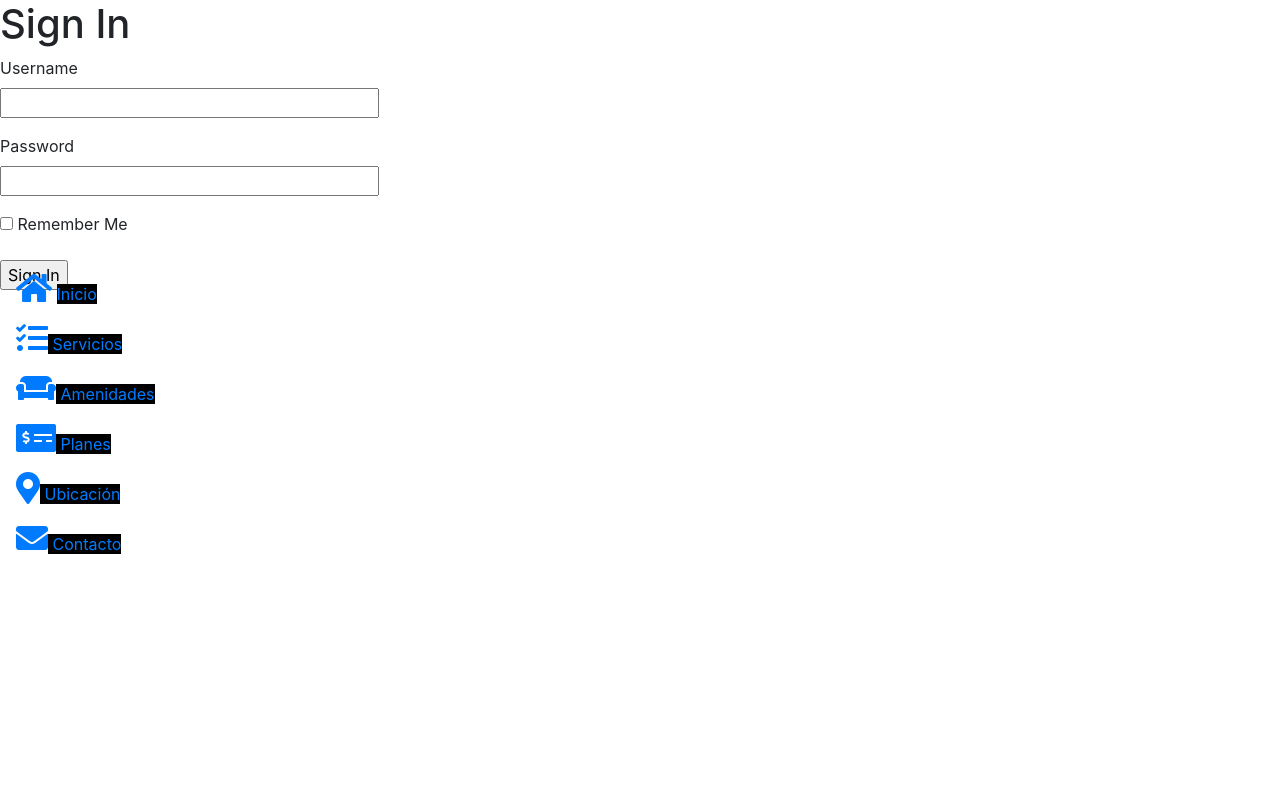
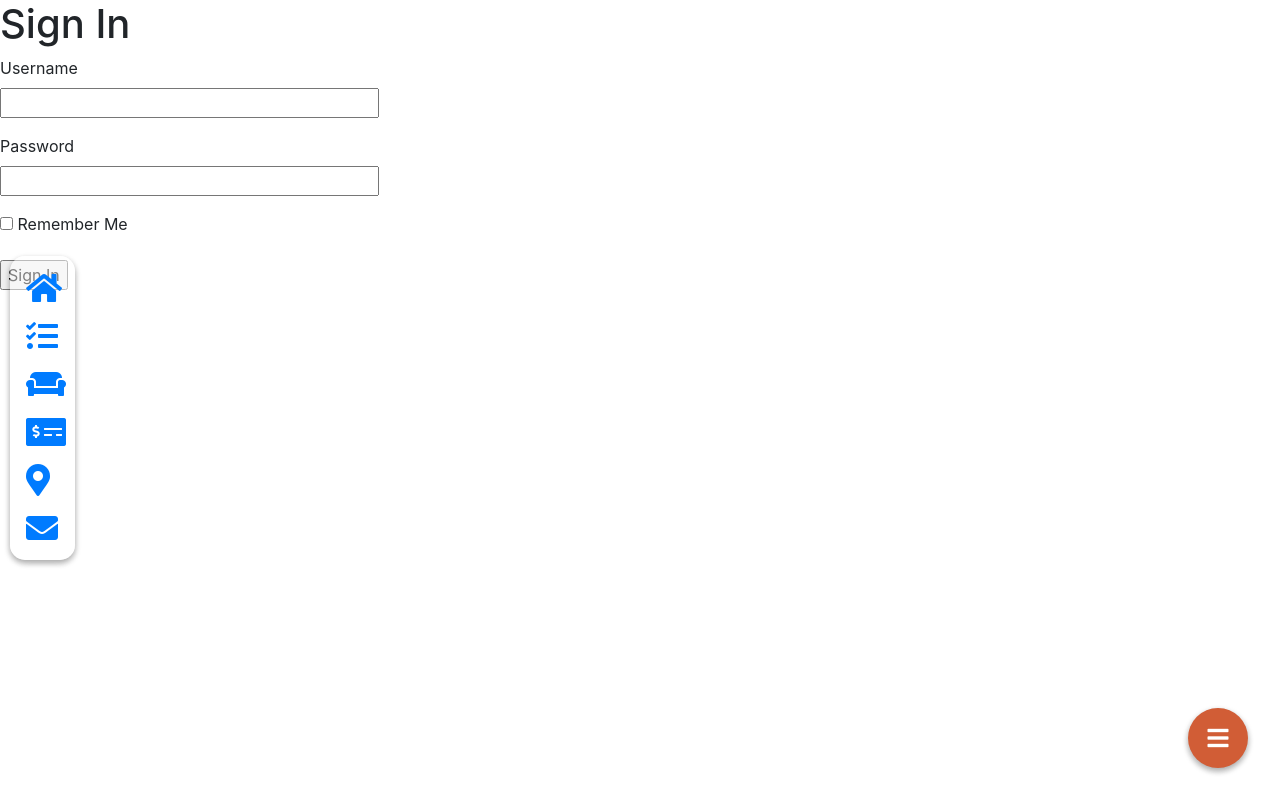
Before and after one commit to antoniofregoso/wolf-landing-page, a Flask app: page /login in a window 1280 px wide. Run offline with Flask 2, Linux system fonts and the light colour scheme; some libraries are stand-ins or nearby versions.

Commit message:
[ADD] dock

```diff
--- a/static/css/wolf.css
+++ b/static/css/wolf.css
@@ -50,14 +50,172 @@ header .overlay {
 
 .nav-wolf {
 	margin-top: 20%;
+	margin-left: 10px;
 	position:fixed;
+	border-radius:15px;
+	background-color: rgba(255,255,255,0.50);
+	box-shadow: 0 3px 6px rgba(0,0,0,0.16), 0 3px 6px rgba(0,0,0,0.23);
 	z-index: 10;
 }
 
-.wolf-hide{
-	background-color: black;
+.base-wolf {
+	width: 65px;
+
 }
+.base-wolf span{
+	display: none;
+}
+
+.base-wolf-over {
+	width: auto;
+}
+
+.item-wolf {
+	width: 50px;
+}
+
 
 .vh-100 {
     min-height: 100vh;
 }
+
+@import url(https://fonts.googleapis.com/css?family=Roboto:300,400);
+
+@import url(https://maxcdn.bootstrapcdn.com/font-awesome/4.2.0/css/font-awesome.min.css);
+
+.st-event-actionContainer {
+	z-index: 9999;
+	position: fixed;
+	display: inline-block;
+}
+
+.right-bottom {
+	bottom: 2em;
+	right: 2em;
+	float: right !important;
+}
+
+.left-bottom {
+	bottom: 2em;
+	left: 2em;
+	float: left !important;
+}
+
+div.st-event-actionContainer li{
+	list-event-style: none;
+}
+
+.st-event-panel{
+	width: auto;
+	margin-bottom: 10%;
+	background-color: #757575;
+	color: white;
+	border: 2px solid #eee;
+	box-shadow: 0 3px 6px rgba(0,0,0,0.16), 0 3px 6px rgba(0,0,0,0.23);
+	border-radius: 5px;
+	display: none;
+}
+
+div.st-event-panel{
+	font-family: Roboto;
+	font-size: 15px;
+
+}
+
+.st-event-panel-header{
+	background-color: white;
+	color: black;
+	padding: 3px;
+}
+
+.st-event-panel-contents{
+	padding: 15px;
+}
+
+.st-event-button-main{
+	font-size:24px;
+	color:#ffffff;
+	font-size:24px;
+	text-align:center;
+	line-height:60px;
+	cursor:pointer;
+	height: 100%;
+	width: 100%;
+	display: table;
+}
+
+.st-event-button-main > i{
+	display: table-cell;
+	vertical-align: middle;
+}
+
+.st-event-btn-container{
+	background:#D15D36;
+	width:60px;
+	height:60px;
+	border-radius:100%;
+	box-shadow: 0 3px 6px rgba(0,0,0,0.16), 0 3px 6px rgba(0,0,0,0.23);
+}
+
+.rotateForward{
+    animation-name:             rotateF;
+    animation-duration:         0.65s;
+    animation-iteration-count:  1;
+
+}
+
+@keyframes rotateF {
+  from {
+            transform: rotate(0deg);
+            -ms-transform: rotate(0deg);
+            -webkit-transform: rotate(0deg);
+  }
+  to {
+            transform: rotate(360deg);
+            -ms-transform: rotate(360deg);
+            -webkit-transform: rotate(360deg);
+  }
+}
+
+.rotateBackward{
+    animation-name:             rotateB;
+    animation-duration:         0.65s;
+    animation-iteration-count:  1;
+
+}
+
+@keyframes rotateB {
+  from {
+            transform: rotate(360deg);
+            -ms-transform: rotate(360deg);
+            -webkit-transform: rotate(360deg);
+  }
+  to {
+            transform: rotate(0deg);
+            -ms-transform: rotate(0deg);
+            -webkit-transform: rotate(0deg);
+  }
+}
+
+/*option grid in panel*/
+
+.grid {
+	display: flex;
+	flex-wrap: wrap;
+	justify-content: space-around;
+}
+
+.gridChild {
+	flex: 0 0 33.33%;
+	height: 50px;
+	background-color: #999;
+	text-align:center;
+	text-decoration: none;
+	color: white;
+	line-height:50px;
+}
+
+.gridChild:hover {
+	background-color: #eee;
+	color: black;
+}
--- a/static/js/wolf.js
+++ b/static/js/wolf.js
@@ -20,3 +20,8 @@ document.querySelectorAll('a[href^="#"]').forEach(anchor => {
 	    });
 	});
 });
+
+
+function wolfNav() {
+	$(".nav-wolf ").removeClass('base-wolf').addClass('base-wolf-over animated slideInLeft');
+	}
--- a/templates/base.html
+++ b/templates/base.html
@@ -13,17 +13,42 @@
         <link rel="stylesheet" href="static/css/wolf.css" />
     </head>
     <body>
-    <nav class="navbar nav-wolf">
+    <nav class="navbar nav-wolf base-wolf">
     	<ul class="navbar-nav">
-    		<li class="nav-item wolf-item"><a class="nav-link" href="#start"><i class="fas fa-2x fa-home"></i> <span class="wolf-hide">Inicio</span></a></li>
-    		<li class="nav-item"><a class="nav-link"  href="#servicios"><i class="fas fa-2x fa-tasks"></i><span class="wolf-hide"> Servicios</span></a></li>
-    		<li class="nav-item"><a class="nav-link"  href="#amenidades"><i class="fas fa-2x fa-couch"></i><span class="wolf-hide"> Amenidades</span></a></li>
-    		<li class="nav-item"><a class="nav-link"  href="#planes"><i class="fas fa-2x fa-money-check-alt"></i><span class="wolf-hide"> Planes</span></a></li>
-    		<li class="nav-item"><a class="nav-link"  href="#mapa"><i class="fas fa-2x fa-map-marker-alt"></i><span class="wolf-hide"> Ubicación</span></a></li>
-    		<li class="nav-item"><a class="nav-link"  href="#contacto"><i class="fas fa-2x fa-envelope"></i><span class="wolf-hide"> Contacto</span></a></li>
+    		<li class="nav-item"><a class="nav-link" href="#start"><i class="fas fa-2x fa-home item-wolf"></i> <span >Inicio</span></a></li>
+    		<li class="nav-item"><a class="nav-link"  href="#servicios"><i class="fas fa-2x fa-tasks item-wolf"></i><span > Servicios</span></a></li>
+    		<li class="nav-item"><a class="nav-link"  href="#amenidades"><i class="fas fa-2x fa-couch item-wolf"></i><span > Amenidades</span></a></li>
+    		<li class="nav-item"><a class="nav-link"  href="#planes"><i class="fas fa-2x fa-money-check-alt item-wolf"></i><span > Planes</span></a></li>
+    		<li class="nav-item"><a class="nav-link"  href="#mapa"><i class="fas fa-2x fa-map-marker-alt item-wolf"></i><span > Ubicación</span></a></li>
+    		<li class="nav-item"><a class="nav-link"  href="#contacto"><i class="fas fa-2x fa-envelope item-wolf"></i><span > Contacto</span></a></li>
     	</ul>
     </nav>
         {% block content %}{% endblock %}
+
+
+        <div class="st-event-actionContainer right-bottom">
+        	<div class="st-event-panel">
+				<div class="st-event-panel-header"><i class="fa fa-bars" aria-hidden="true"></i> Menu</div>
+				<div class="st-event-panel-contents">
+					Put menu or icon links here!<br /><br />
+					Or make a grid:
+				</div>
+				<div class="grid">
+						<a href="#" class="gridChild"><i class="fa fa-cubes" aria-hidden="true"></i></a>
+						<a href="#" class="gridChild"><i class="fa fa-database" aria-hidden="true"></i></a>
+						<a href="#" class="gridChild"><i class="fa fa-send" aria-hidden="true"></i></a>
+						<a href="#" class="gridChild"><i class="fa fa-tag" aria-hidden="true"></i></a>
+						<a href="#" class="gridChild"><i class="fa fa-trophy" aria-hidden="true"></i></a>
+						<a href="#" class="gridChild"><i class="fa fa-user" aria-hidden="true"></i></a>
+						<a href="#" class="gridChild"><i class="fa fa-file" aria-hidden="true"></i></a>
+						<a href="#" class="gridChild"><i class="fa fa-table" aria-hidden="true"></i></a>
+						<a href="#" class="gridChild"><i class="fa fa-eject" aria-hidden="true"></i></a>
+					</div>
+        	</div>
+        	<div class="st-event-btn-container right-bottom">
+				<div class="st-event-button-main"><i class="fa fa-bars" aria-hidden="true"></i></div>
+			</div>
+        </div>
         <footer>
 
         </footer>
@@ -33,6 +58,9 @@
         <script src="static/js/baguetteBox.min.js"></script>
 		 <script src="static/js/wolf.js"></script>
 		<script>
+			$(".nav-wolf").hover(function(){
+				wolfNav();
+			});
 			baguetteBox.run('.baguetteBox', {captions: true, overlayBackgroundColor:'rgba(255,0,0,0.8)', fullScreen: true});
 		</script>
 </body>
```
